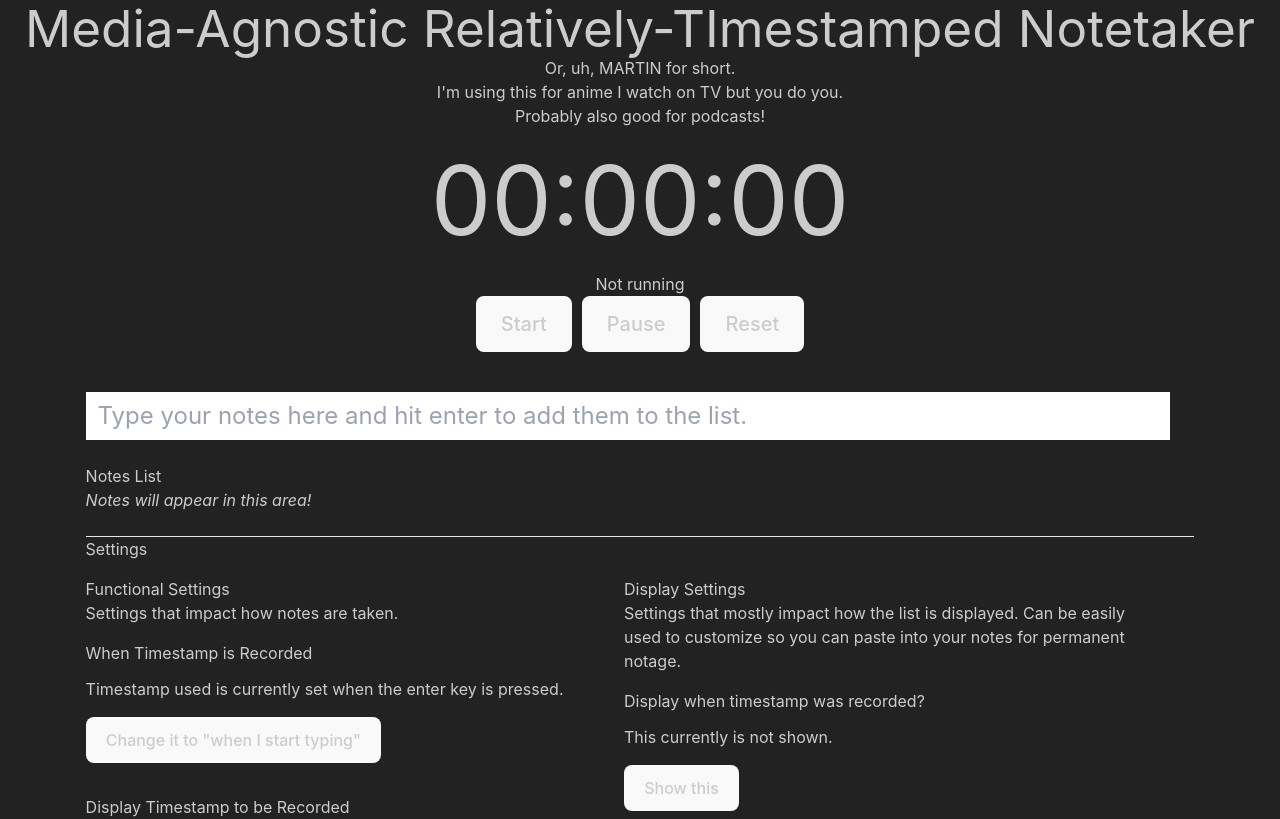
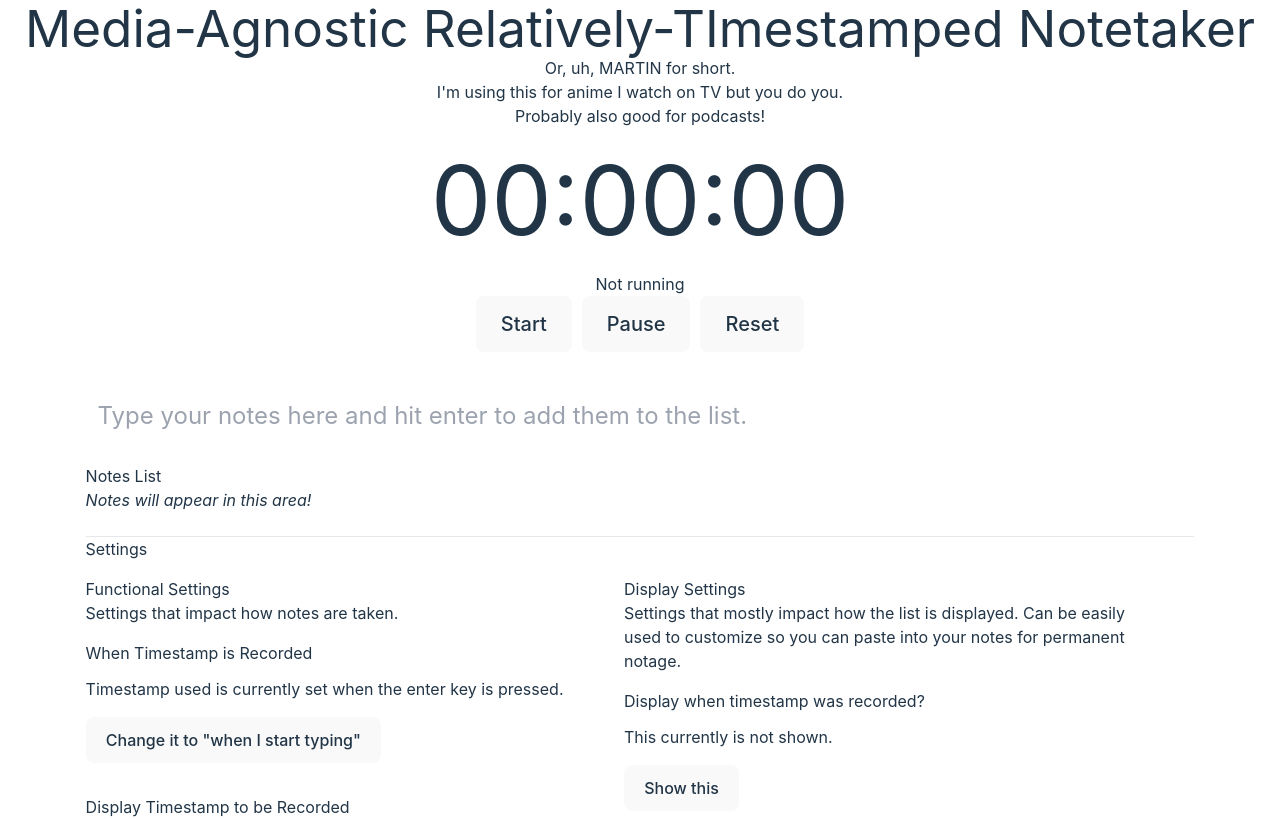
Before and after one commit to emilyeserven/agnostic-timer-deployable, a React (Vite) app: page / in a window 1280 px wide. Shown: the top 819 px of the page. Built offline with nearby package versions, Linux system fonts and the light colour scheme.

Commit message:
Added system theme detection and introduced test for localStorage

```diff
--- a/src/App.jsx
+++ b/src/App.jsx
@@ -1,6 +1,6 @@
 import './App.css';
 import { useStopwatch } from 'react-timer-hook';
-import {useState, createContext} from "react";
+import {useEffect, useState, createContext} from "react";
 import {Notes} from "./Notes";
 import {DisplaySettings} from "./DisplaySettings";
 
@@ -43,6 +43,22 @@ export function SettingsBlock({headerText, children}) {
     );
 }
 
+// From: https://medium.com/hypersphere-codes/detecting-system-theme-in-javascript-css-react-f6b961916d48
+const useThemeDetector = () => {
+    const getCurrentTheme = () => window.matchMedia("(prefers-color-scheme: dark)").matches;
+    const [isDarkTheme, setIsDarkTheme] = useState(getCurrentTheme());
+    const mqListener = (e => {
+        setIsDarkTheme(e.matches);
+    });
+
+    useEffect(() => {
+        const darkThemeMq = window.matchMedia("(prefers-color-scheme: dark)");
+        darkThemeMq.addListener(mqListener);
+        return () => darkThemeMq.removeListener(mqListener);
+    }, []);
+    return isDarkTheme;
+}
+
 
 export function App() {
     const {
@@ -56,8 +72,16 @@ export function App() {
         reset,
     } = useStopwatch();
 
+    localStorage.setItem("testVal", "Froggy");
+    const testVal = localStorage.getItem("testVal");
+    console.log(testVal);
+
+    // Get the theme from the system
+    const isDarkTheme = useThemeDetector();
+    console.log('isDarkTheme', isDarkTheme);
+
     // TODO: Some of this should be context and not state
-    const [darkMode, setDarkMode] = useState(true);
+    const [darkMode, setDarkMode] = useState(isDarkTheme);
     const [notes, setNotes] = useState({});
     const [newNote, setNewNote] = useState('');
     const [totalSecondsAtStart, setTotalSecondsAtStart] = useState(0);
```
